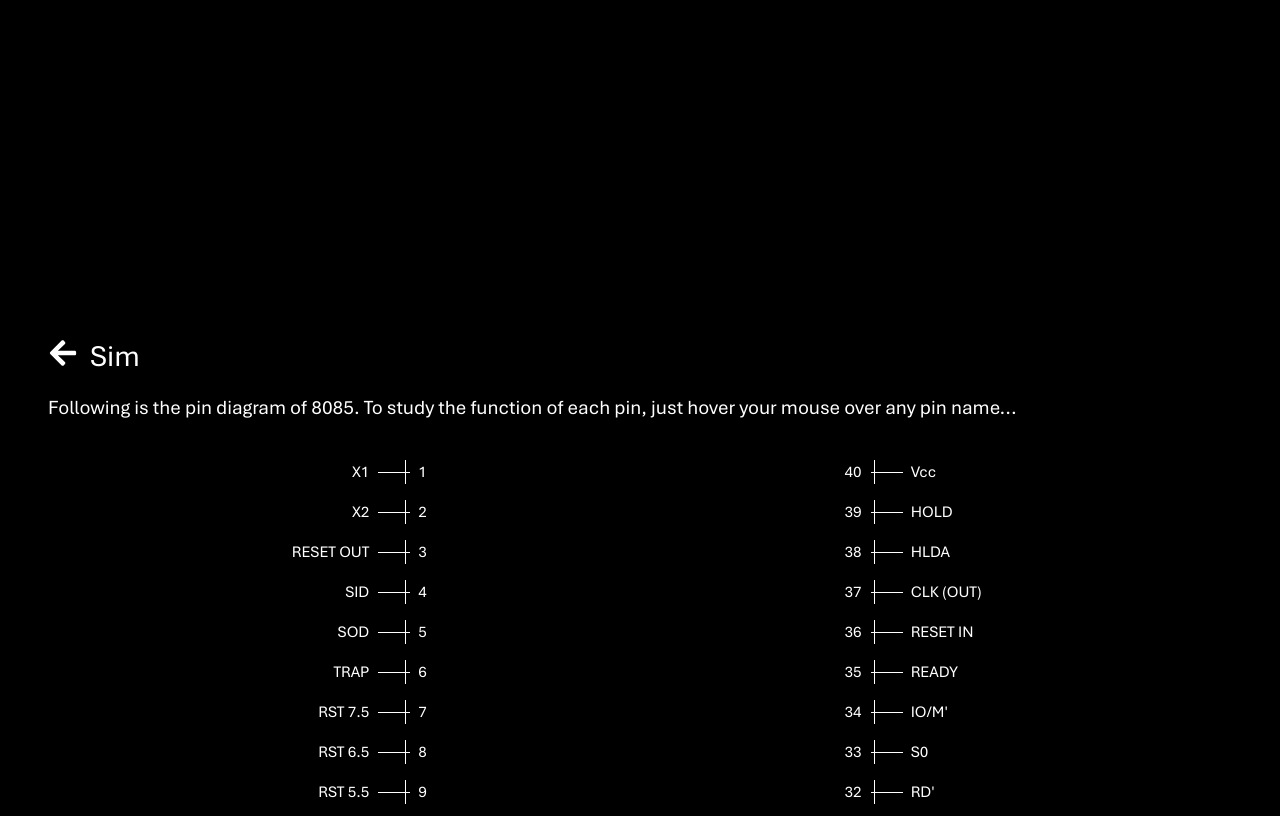
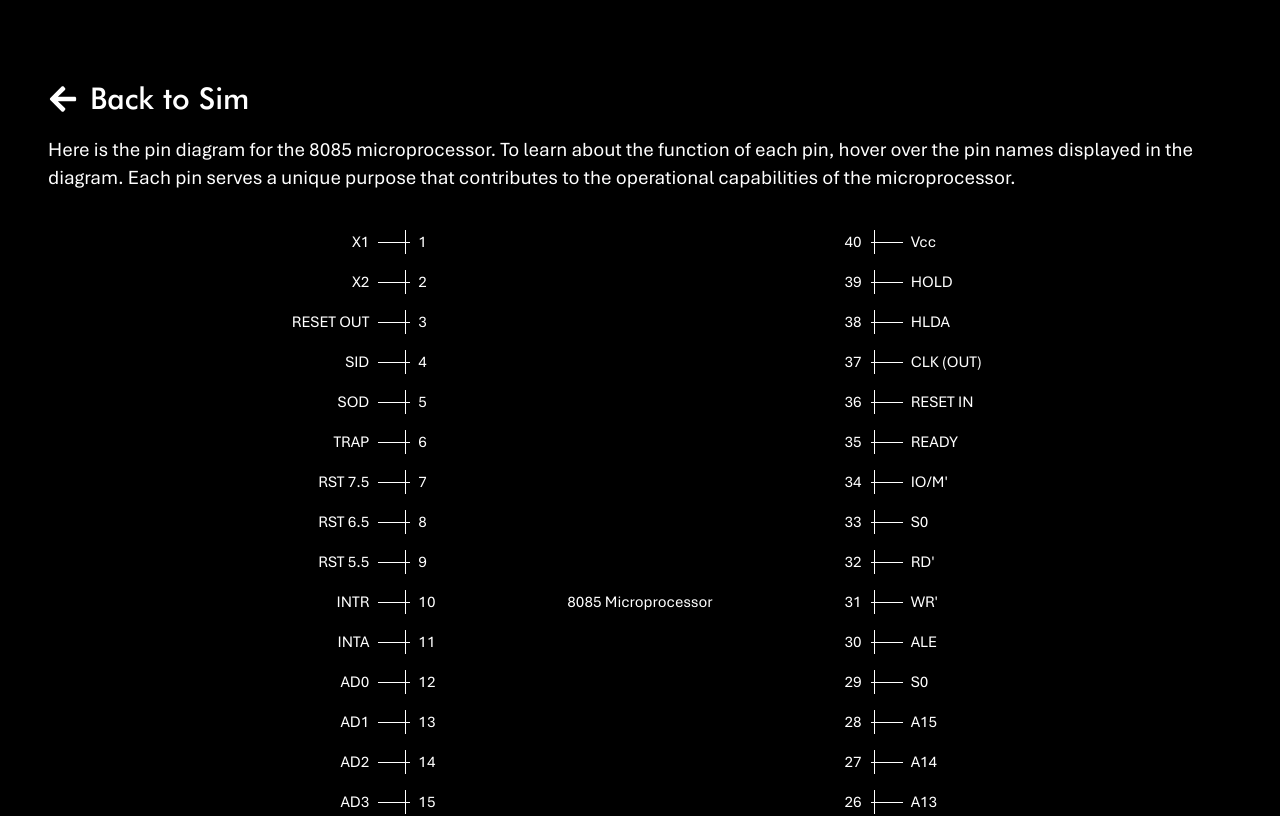
Before and after one commit to parv141206/bitforge, a Next.js app: page /pin-diagram in a window 1280 px wide. Shown: the top 816 px of the page. Built offline with nearby package versions, Linux system fonts and the light colour scheme.

Commit message:
Parv has WIFI?!?!?!

```diff
--- a/src/app/arch/page.tsx
+++ b/src/app/arch/page.tsx
@@ -1,6 +1,9 @@
 "use client";
 import { useTheme } from "@/contexts/ThemeContext";
 import React from "react";
+import Image from "next/image";
+import { FaArrowLeft } from "react-icons/fa";
+import Link from "next/link";
 
 export default function Arch() {
   const { theme } = useTheme();
@@ -9,9 +12,31 @@ export default function Arch() {
       <div
         className={`container mx-auto ${
           theme === "dark" ? "dark bg-black text-white" : "bg-white text-black"
-        }   flex items-center min-h-[200vh] flex-col justify-center px-12  gap-5`}
+        } flex items-center min-h-[screen] flex-col justify-center px-12 gap-5 mt-20`}
       >
-        <Image
+        <Link
+          href="/sim"
+          className="title text-3xl flex gap-3 text-start w-full"
+        >
+          <FaArrowLeft className="mt-1" />
+          <span>Back to Sim</span>
+        </Link>
+        <div className="body text-xl text-start w-full">
+          The following diagram shows the architecture of the Intel 8085
+          microprocessor. The microprocessor receives its input from the 16-bit
+          address bus and 8-bit data bus, and it communicates with the outside
+          world using the control bus. Data is held in the 8-bit registers A, B,
+          C, D, E, H, and L.
+        </div>
+        <div className="flex justify-center items-center w-full">
+          <Image
+            src="/arch.svg"
+            alt="arch"
+            width={1000}
+            height={1000}
+            priority
+          />
+        </div>
       </div>
     </div>
   );
--- a/src/app/pin-diagram/page.tsx
+++ b/src/app/pin-diagram/page.tsx
@@ -16,15 +16,17 @@ export default function PinDiagram() {
     <div
       className={`container mx-auto ${
         theme === "dark" ? "dark bg-black text-white" : "bg-white text-black"
-      }   flex items-center min-h-[200vh] flex-col justify-center px-12  gap-5`}
+      }   flex items-center min-h-[screen] flex-col justify-center px-12 gap-5 mt-20`}
     >
       <Link href={"/sim"} className="text-3xl flex gap-3 text-start w-full">
-        <FaArrowLeft />
-        <div>Sim</div>
+        <FaArrowLeft className="mt-1" />
+        <div className="title">Back to Sim</div>
       </Link>
-      <div className="text-xl text-start w-full">
-        Following is the pin diagram of 8085. To study the function of each pin,
-        just hover your mouse over any pin name...
+      <div className="body text-xl text-start w-full">
+        Here is the pin diagram for the 8085 microprocessor. To learn about the
+        function of each pin, hover over the pin names displayed in the diagram.
+        Each pin serves a unique purpose that contributes to the operational
+        capabilities of the microprocessor.
       </div>
       <div className="grid grid-cols-5 grid-rows-20 gap-4 border-2 w-[70%] border-black rounded-lg p-4">
         {/* First Column: Pins 1 to 20 */}
--- a/src/app/sim/page.tsx
+++ b/src/app/sim/page.tsx
@@ -51,47 +51,47 @@ export default function Sim() {
     gsap.fromTo(
       ".program",
       { opacity: 0, x: -1000 },
-      { opacity: 1, x: 0, duration: 3, ease: "power1.inOut" }
+      { opacity: 1, x: 0, duration: 2, ease: "power1.inOut" }
     );
     gsap.fromTo(
       ".nextInst",
       { opacity: 0, x: -1000 },
-      { opacity: 1, x: 0, duration: 3, ease: "power1.inOut" }
+      { opacity: 1, x: 0, duration: 2, delay: 2, ease: "power1.inOut" }
     );
     gsap.fromTo(
       ".memory",
       { opacity: 0, y: -1000 },
-      { opacity: 1, y: 0, duration: 3, ease: "power1.inOut" }
+      { opacity: 1, y: 0, duration: 2, delay: 2, ease: "power1.inOut" }
     );
     gsap.fromTo(
       ".exec",
       { opacity: 0, x: -1000 },
-      { opacity: 1, x: 0, duration: 3, ease: "power1.inOut" }
+      { opacity: 1, x: 0, duration: 2, ease: "power1.inOut" }
     );
     gsap.fromTo(
       ".currentInst",
       { opacity: 0, scale: 0.1 },
-      { opacity: 1, scale: 1, duration: 4, ease: "back.inOut" }
+      { opacity: 1, scale: 1, delay: 2, ease: "power1.inOut" }
     );
     gsap.fromTo(
       ".register",
       { opacity: 0, x: 1000 },
-      { opacity: 1, x: 0, duration: 3, ease: "power1.inOut" }
+      { opacity: 1, x: 0, duration: 2, ease: "power1.inOut" }
     );
     gsap.fromTo(
       ".flag",
       { opacity: 0, x: -1000 },
-      { opacity: 1, x: 0, duration: 3, ease: "power1.inOut" }
+      { opacity: 1, x: 0, duration: 2, ease: "power1.inOut" }
     );
     gsap.fromTo(
       ".about",
       { opacity: 0, x: 1000 },
-      { opacity: 1, x: 0, duration: 3, ease: "power1.inOut" }
+      { opacity: 1, x: 0, duration: 1, ease: "power1.inOut" }
     );
     gsap.fromTo(
       ".tbl",
       { opacity: 0 },
-      { opacity: 1, duration: 3, ease: "power1.inOut" }
+      { opacity: 1, duration: 1, ease: "power1.inOut" }
     );
   }, []);
 
@@ -200,12 +200,14 @@ export default function Sim() {
                 </Tooltip>
                 <Tooltip>
                   <TooltipTrigger>
-                    <div className="dark:bg-stone-900 bg-stone-300 hover:bg-stone-200  rounded-2xl p-3 dark:hover:bg-stone-700">
-                      <HiOutlineRectangleGroup />
-                    </div>
+                    <Link href={"/arch"}>
+                      <div className="dark:bg-stone-900 bg-stone-300 hover:bg-stone-200  rounded-2xl p-3 dark:hover:bg-stone-700">
+                        <HiOutlineRectangleGroup />
+                      </div>
+                    </Link>
                   </TooltipTrigger>
                   <TooltipContent>
-                    <p>Architecture of 8085</p>
+                    <p>Architecture</p>
                   </TooltipContent>
                 </Tooltip>
               </TooltipProvider>
@@ -254,7 +256,7 @@ export default function Sim() {
               : "No instruction selected"}
           </p>
         </div>
-        <div className="col-span-2 memory justify-around items-center flex flex-col row-span-4 col-start-5 row-start-1 border border-stone-300 dark:border-white/30 rounded-xl p-3 ">
+        <div className="col-span-2 memory flex flex-col row-span-4 col-start-5 row-start-1 border border-stone-300 dark:border-white/30 rounded-xl p-3 ">
           <h1 className="title text-3xl pb-3">Memory</h1>
           <MemoryTable memory={memory} />
         </div>
```
Also changed, not shown: public/arch.svg.
